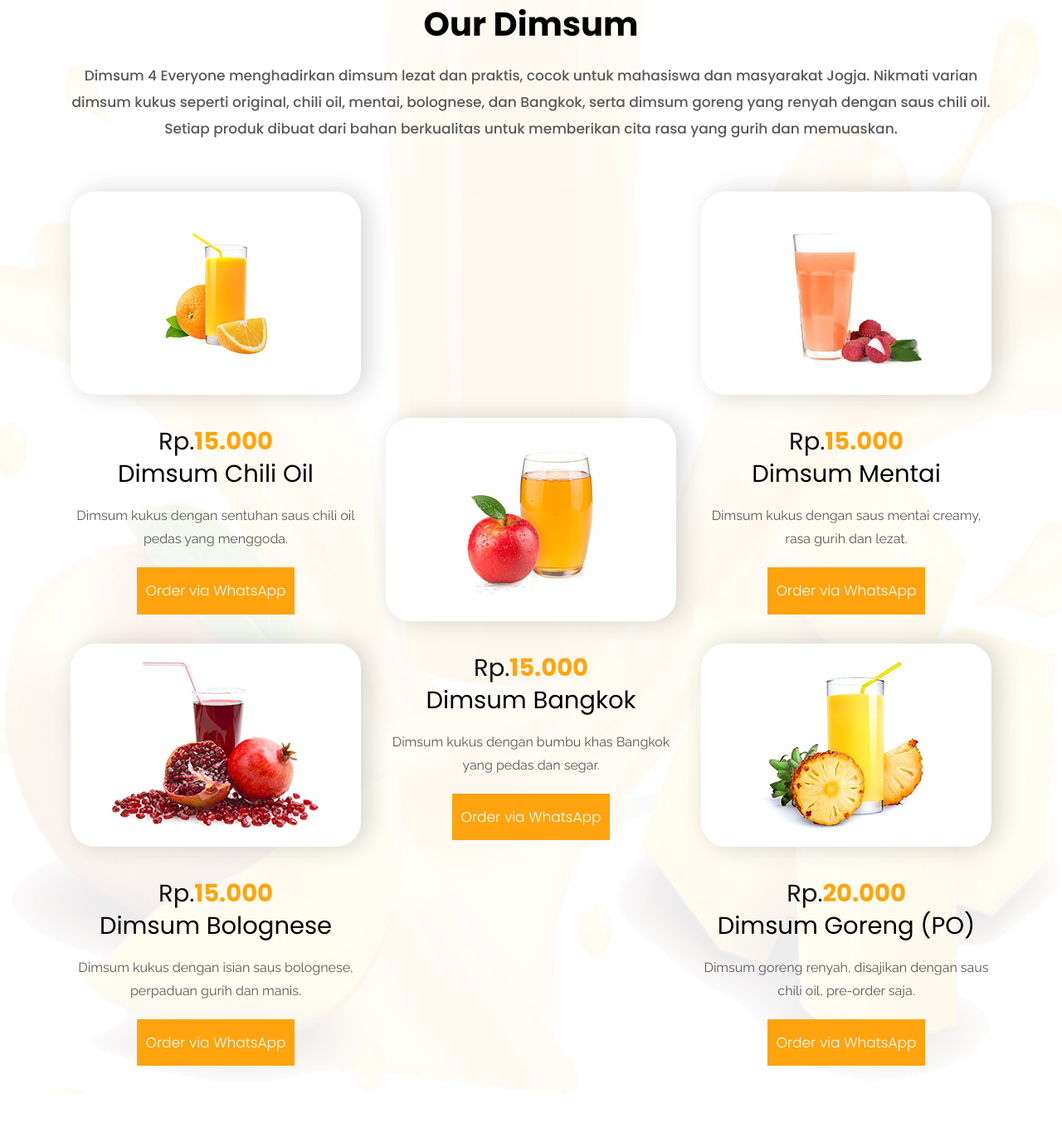
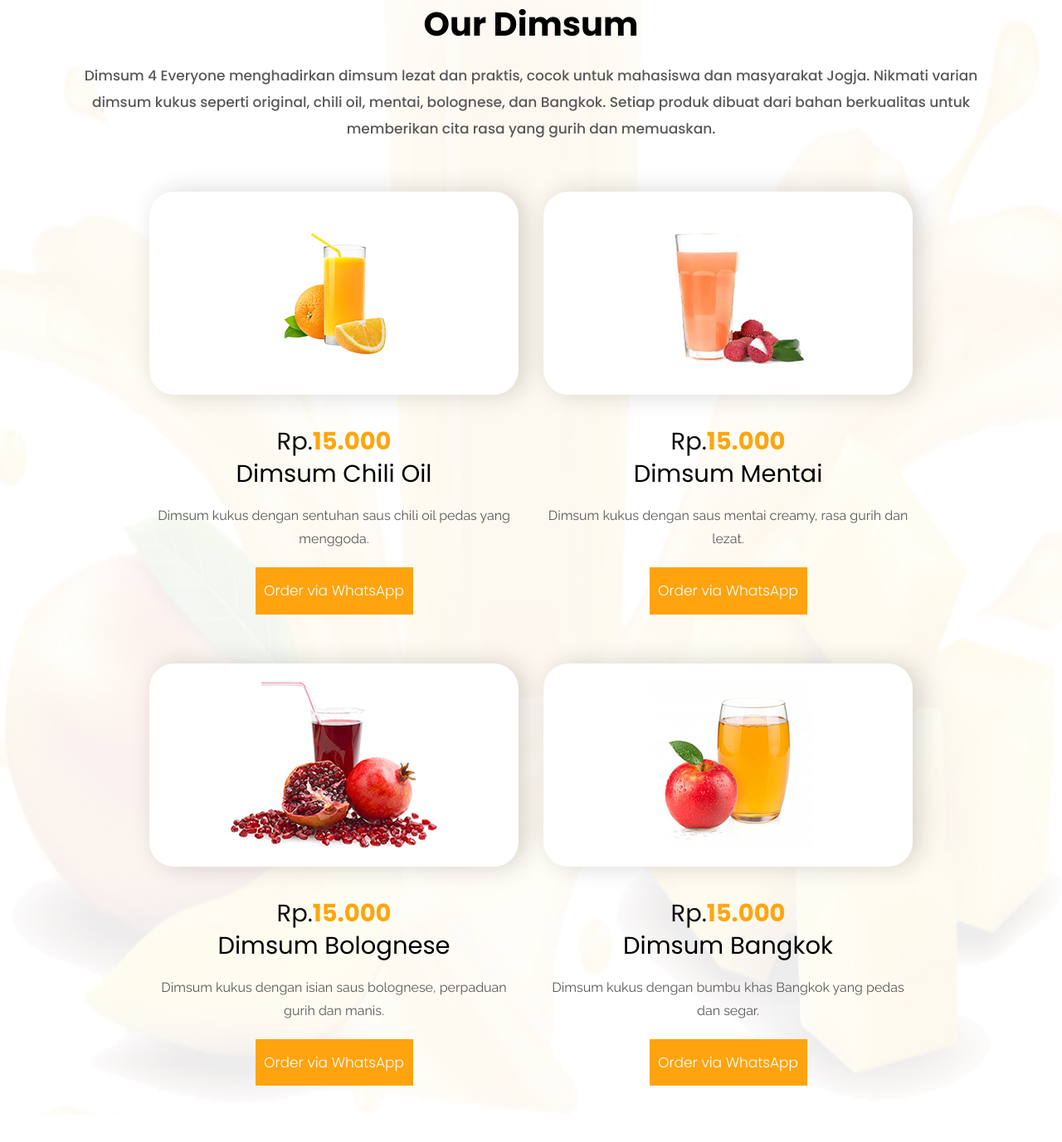
Before and after one commit to Amelia2806/Dimsum-4-Everyone, a plain HTML site: page index.html in a window 1280 px wide. Shown: the part 1001-2378 px from the top of the page at 83% size. Drawn offline with nearby package versions, Linux system fonts and the light colour scheme.

Commit message:
update menu dimsum

```diff
--- a/index.html
+++ b/index.html
@@ -161,15 +161,22 @@
                <div class="col-md-12">
                   <div class="titlepage">
                      <h2>Our Dimsum</h2>
-                     <p>Dimsum 4 Everyone menghadirkan dimsum lezat dan praktis, cocok untuk mahasiswa dan masyarakat Jogja. Nikmati varian dimsum kukus seperti original, chili oil, mentai, bolognese, dan Bangkok, serta dimsum goreng yang renyah dengan saus chili oil. Setiap produk dibuat dari bahan berkualitas untuk memberikan cita rasa yang gurih dan memuaskan.</p>
+                     <p>
+                        Dimsum 4 Everyone menghadirkan dimsum lezat dan praktis, cocok untuk mahasiswa dan masyarakat Jogja.
+                        Nikmati varian dimsum kukus seperti original, chili oil, mentai, bolognese, dan Bangkok.
+                        Setiap produk dibuat dari bahan berkualitas untuk memberikan cita rasa yang gurih dan memuaskan.
+                     </p>
                   </div>
                </div>
             </div>
-            <div class="row">
-               <div class="col-md-4">
+
+            <!-- Baris Pertama -->
+            <div class="row justify-content-center">
+               <!-- Chili Oil -->
+               <div class="col-md-5">
                   <div class="our_main_box">
                      <div class="our_img">
-                        <figure><img src="images/our1.png" alt="#"/></figure>
+                        <figure><img src="images/our1.png" alt="Dimsum Chili Oil"/></figure>
                      </div>
                      <div class="our_text">
                         <h4>Rp.<strong class="yellow">15.000</strong></h4>
@@ -179,63 +186,59 @@
                      </div>
                   </div>
                </div>
-               <div class="col-md-4">
-               </div>
-               <div class="col-md-4">
+
+               <!-- Mentai -->
+               <div class="col-md-5">
                   <div class="our_main_box">
                      <div class="our_img">
-                        <figure><img src="images/our2.png" alt="#"/></figure>
+                        <figure><img src="images/our2.png" alt="Dimsum Mentai"/></figure>
                      </div>
                      <div class="our_text">
                         <h4>Rp.<strong class="yellow">15.000</strong></h4>
                         <h3>Dimsum Mentai</h3>
                         <p>Dimsum kukus dengan saus mentai creamy, rasa gurih dan lezat.</p>
-                        <a class="read_more" href="https://wa.me/6285237312856?text=Halo,%20saya%20ingin%20memesan%20Dimsum%20Chili%20Oil" target="_blank">Order via WhatsApp</a>
+                        <a class="read_more" href="https://wa.me/6285237312856?text=Halo,%20saya%20ingin%20memesan%20Dimsum%20Mentai" target="_blank">Order via WhatsApp</a>
                      </div>
                   </div>
                </div>
-               <div class="col-md-4 ">
+            </div>
+
+            <!-- Baris Kedua -->
+            <div class="row justify-content-center mt-4">
+               <!-- Bolognese -->
+               <div class="col-md-5">
                   <div class="our_main_box">
                      <div class="our_img">
-                        <figure><img src="images/our3.png" alt="#"/></figure>
+                        <figure><img src="images/our3.png" alt="Dimsum Bolognese"/></figure>
                      </div>
                      <div class="our_text">
                         <h4>Rp.<strong class="yellow">15.000</strong></h4>
                         <h3>Dimsum Bolognese</h3>
                         <p>Dimsum kukus dengan isian saus bolognese, perpaduan gurih dan manis.</p>
-                        <a class="read_more" href="https://wa.me/6285237312856?text=Halo,%20saya%20ingin%20memesan%20Dimsum%20Chili%20Oil" target="_blank">Order via WhatsApp</a>
+                        <a class="read_more" href="https://wa.me/6285237312856?text=Halo,%20saya%20ingin%20memesan%20Dimsum%20Bolognese" target="_blank">Order via WhatsApp</a>
                      </div>
                   </div>
                </div>
-               <div class="col-md-4 margin_top">
+
+               <!-- Bangkok -->
+               <div class="col-md-5">
                   <div class="our_main_box">
                      <div class="our_img">
-                        <figure><img src="images/our4.png" alt="#"/></figure>
+                        <figure><img src="images/our4.png" alt="Dimsum Bangkok"/></figure>
                      </div>
                      <div class="our_text">
                         <h4>Rp.<strong class="yellow">15.000</strong></h4>
                         <h3>Dimsum Bangkok</h3>
                         <p>Dimsum kukus dengan bumbu khas Bangkok yang pedas dan segar.</p>
-                        <a class="read_more" href="https://wa.me/6285237312856?text=Halo,%20saya%20ingin%20memesan%20Dimsum%20Chili%20Oil" target="_blank">Order via WhatsApp</a>
-                     </div>
-                  </div>
-               </div>
-               <div class="col-md-4">
-                  <div class="our_main_box">
-                     <div class="our_img">
-                        <figure><img src="images/our5.png" alt="#"/></figure>
-                     </div>
-                     <div class="our_text">
-                        <h4>Rp.<strong class="yellow">20.000</strong></h4>
-                        <h3>Dimsum Goreng (PO)</h3>
-                        <p>Dimsum goreng renyah, disajikan dengan saus chili oil, pre-order saja.</p>
-                        <a class="read_more" href="https://wa.me/6285237312856?text=Halo,%20saya%20ingin%20memesan%20Dimsum%20Chili%20Oil" target="_blank">Order via WhatsApp</a>
+                        <a class="read_more" href="https://wa.me/6285237312856?text=Halo,%20saya%20ingin%20memesan%20Dimsum%20Bangkok" target="_blank">Order via WhatsApp</a>
                      </div>
                   </div>
                </div>
             </div>
          </div>
       </div>
+
+
       <!-- end Our Juices  section -->
 
       <!-- testimonial -->
```
